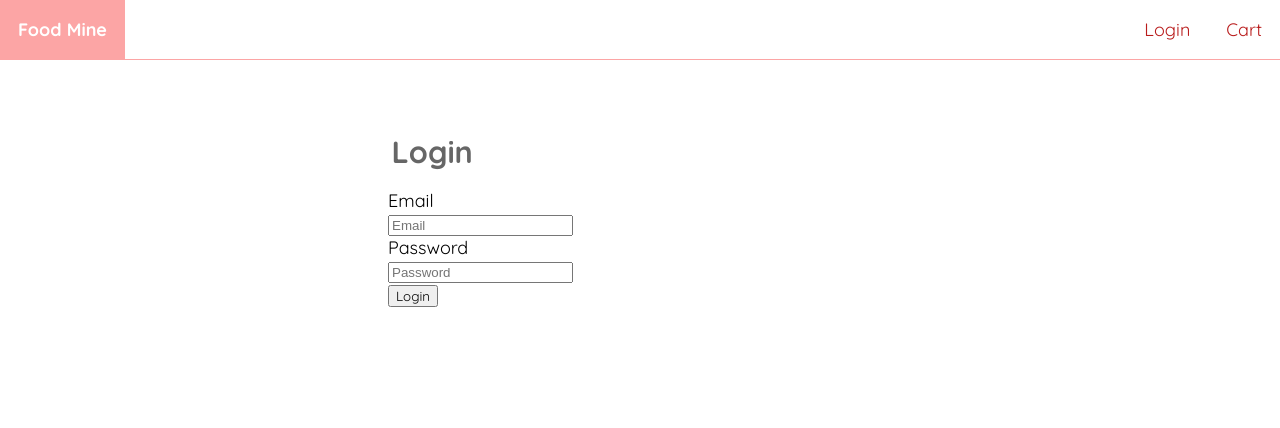
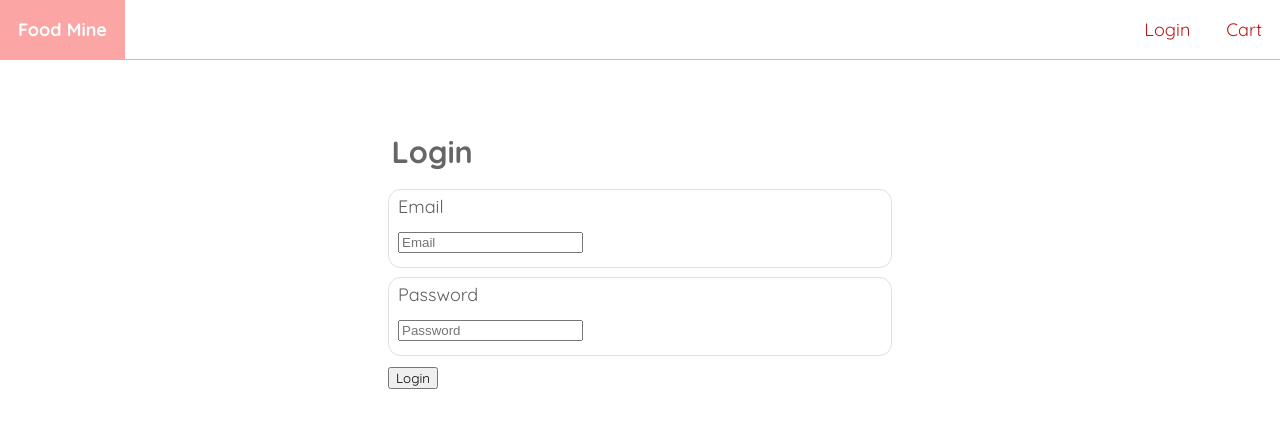
Before and after one commit to VitaliiSoloninko/angular-food-mine, an Angular app in the folder foodMineFrontEnd/: page /login in a window 1280 px wide. Shown: the top 428 px of the page. Built offline with nearby package versions, Linux system fonts and the light colour scheme.

Commit message:
v0.10.1	Input Container

```diff
--- a/foodMineFrontEnd/src/app/app.module.ts
+++ b/foodMineFrontEnd/src/app/app.module.ts
@@ -16,6 +16,7 @@ import { NotFoundComponent } from './components/partials/not-found/not-found.com
 import { SearchComponent } from './components/partials/search/search.component';
 import { TagsComponent } from './components/partials/tags/tags.component';
 import { TitleComponent } from './components/partials/title/title.component';
+import { InputContainerComponent } from './components/partials/input-container/input-container.component';
 
 @NgModule({
   declarations: [
@@ -29,6 +30,7 @@ import { TitleComponent } from './components/partials/title/title.component';
     TitleComponent,
     NotFoundComponent,
     LoginPageComponent,
+    InputContainerComponent,
   ],
   imports: [
     BrowserModule,
--- a/foodMineFrontEnd/src/app/components/pages/login-page/login-page.component.html
+++ b/foodMineFrontEnd/src/app/components/pages/login-page/login-page.component.html
@@ -2,29 +2,23 @@
   <div class="details">
     <app-title title="Login"></app-title>
     <form [formGroup]="loginForm" (ngSubmit)="submit()">
-      <div class="input-container">
-        <label>Email</label>
-        <div>
+      <input-container label="Email">
         <input type="email" placeholder="Email" formControlName="email" />
-        </div>
         <div class="error-list" *ngIf="fc.email.errors && isSubmitted">
           <div *ngIf="fc.email.errors.required">Should not be empty</div>
           <div *ngIf="fc.email.errors.email">Email is not correct</div>
         </div>
-      </div>
-      <div class="input-container">
-        <label>Password</label>
-        <div>
+      </input-container>
+      <input-container label="Password">
         <input
           type="password"
           placeholder="Password"
           formControlName="password"
         />
-        </div>
         <div class="error-list" *ngIf="fc.password.errors && isSubmitted">
           <div *ngIf="fc.password.errors.required">Should not be empty</div>
         </div>
-      </div>
+      </input-container>
       <div class="button">
         <button type="submit">Login</button>
       </div>
--- /dev/null
+++ b/foodMineFrontEnd/src/app/components/partials/input-container/input-container.component.css
@@ -0,0 +1,22 @@
+.container {
+  position: relative;
+  margin-bottom: 0.5rem;
+  border-radius: 0.7rem;
+  padding-top: 0.3rem;
+  border: 1px solid #e0e0e0;
+}
+
+label {
+  display: inline-block;
+  margin-left: 0.5rem;
+  font-size: 0.9rem;
+  color: #5f5f5f;
+  font-size: 1rem;
+}
+
+.content {
+  padding: 0 0.5rem;
+  height: 2.7rem;
+  display: flex;
+  align-items: center;
+}
--- /dev/null
+++ b/foodMineFrontEnd/src/app/components/partials/input-container/input-container.component.html
@@ -0,0 +1,4 @@
+<div class="container" [style.background-color]="bgColor">
+  <label>{{ label }}</label>
+  <div class="content"><ng-content></ng-content></div>
+</div>
--- /dev/null
+++ b/foodMineFrontEnd/src/app/components/partials/input-container/input-container.component.ts
@@ -0,0 +1,13 @@
+import { Component, Input } from '@angular/core';
+
+@Component({
+  selector: 'input-container',
+  templateUrl: './input-container.component.html',
+  styleUrl: './input-container.component.css',
+})
+export class InputContainerComponent {
+  @Input()
+  label!: string;
+  @Input()
+  bgColor = 'white';
+}
```
Lines whose indentation alone changed are shown as unchanged.
